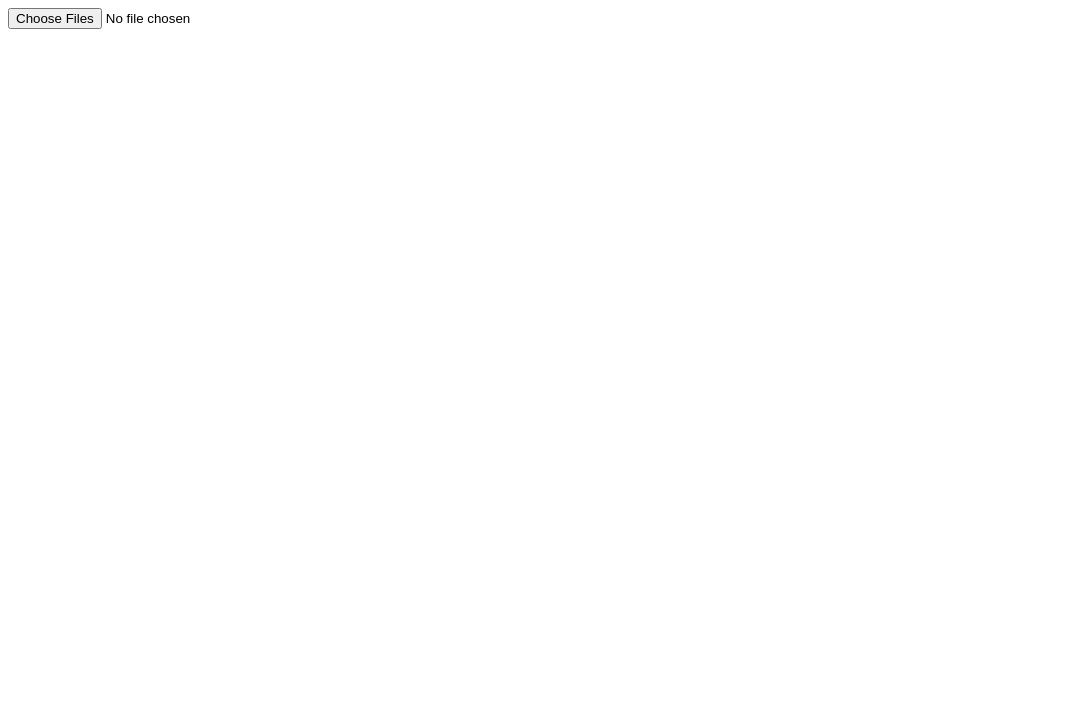
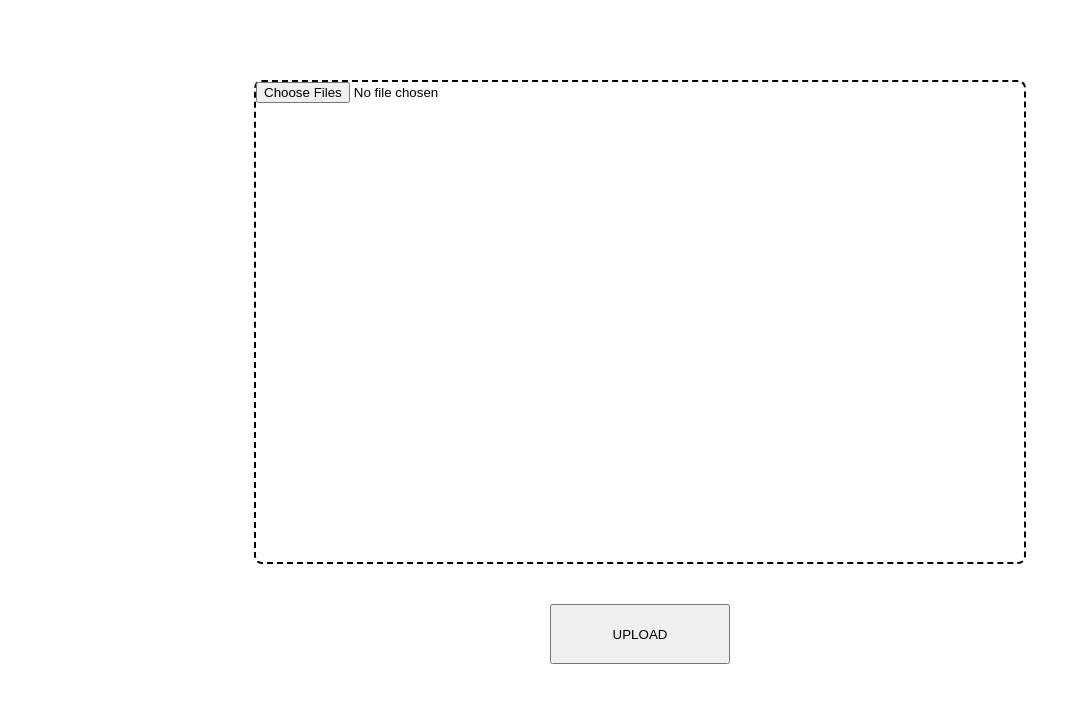
Before and after one commit to paragraff/fitimage, a website: page public/index.html in a window 1280 px wide. Shown: the whole page, without its empty margins (0-1081 px from the left). Drawn offline with Linux system fonts and the light colour scheme.

Commit message:
add simple design

```diff
--- a/public/index.css
+++ b/public/index.css
@@ -0,0 +1,20 @@
+body {
+    margin: 0;
+    display: flex;
+    flex-direction: column;
+    padding: 5vh 0;
+}
+.dropbox {
+    margin: 5vh auto;
+    height: 60vh;
+    width: 60vw;
+    border-width: 2px;
+    border-style: dashed;
+    border-radius: 8px;
+}
+.upload-btn {
+    height: 60px;
+    width: 180px;
+    margin: auto;
+    text-transform: uppercase;
+}
--- a/public/index.html
+++ b/public/index.html
@@ -9,6 +9,9 @@
   <div class="dropbox">
     <input type="file" name="images" multiple>
   </div>
+  <button class="upload-btn">
+    upload
+  </button>
   <script src="app.js"></script>
 </body>
 </html>
```
